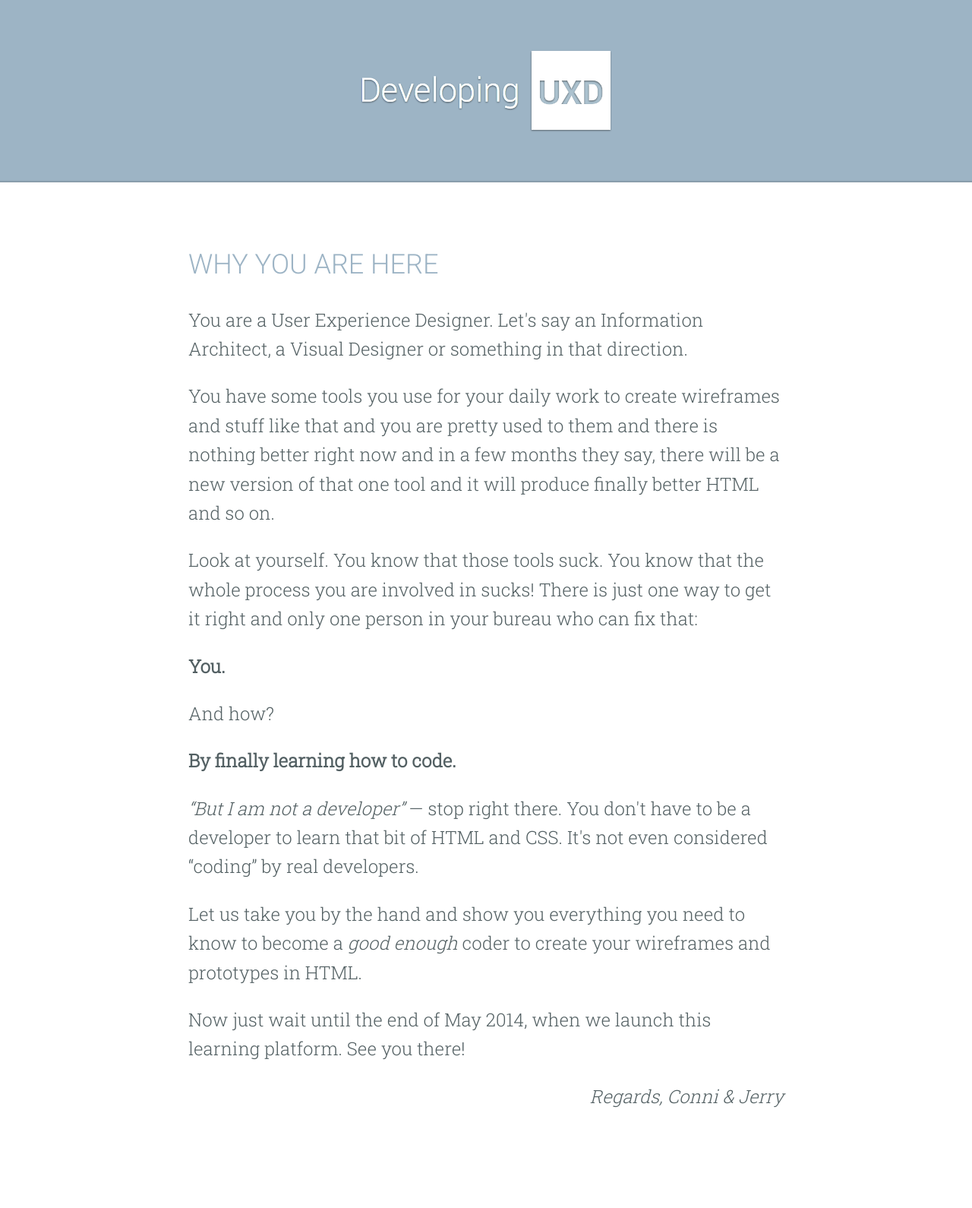
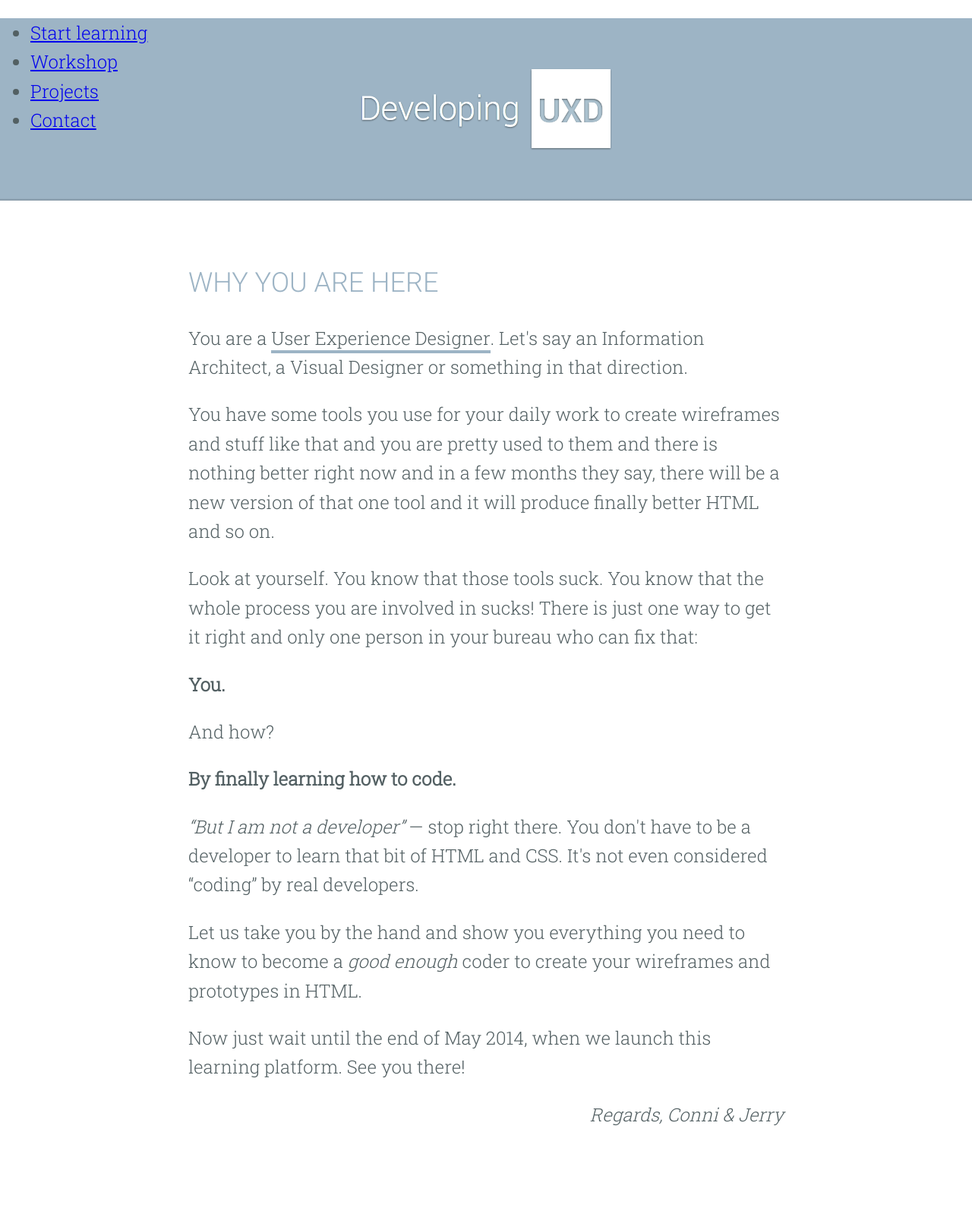
Before and after one commit to developinguxd/developinguxd.github.io, a Jekyll site: the page built from index.html, in a window 1280 px wide. Shown: the whole page at 76% size. Built offline with Jekyll 4.4.1, drawn with Linux system fonts in a browser that asks for light colours; nearby versions of some CDN libraries; before the commit the page ends 1566 px from its top, so only the background shows below that.

Commit message:
Add nav markup

```diff
--- a/_assets/stylesheets/components/_article.scss
+++ b/_assets/stylesheets/components/_article.scss
@@ -1,4 +1,4 @@
-@import "../colors";
+@import "component-imports";
 
 .article {
   padding-bottom: 80px;
--- a/_assets/stylesheets/components/_header.scss
+++ b/_assets/stylesheets/components/_header.scss
@@ -1,4 +1,4 @@
-@import "_component-imports";
+@import "component-imports";
 
 .header {
   background-color: $primary;
--- a/_includes/_header.html
+++ b/_includes/_header.html
@@ -1,3 +1,4 @@
 <header class="header">
   <img class="header-logo" src="assets/images/logo@2x.png"alt="{{ page.title }}" title="{{ page.title }}">
+  {% include _nav.html %}
 </header>
--- /dev/null
+++ b/_includes/_nav.html
@@ -0,0 +1,8 @@
+<nav class="nav">
+  <ul>
+    <li><a href="#" class="nav-link">Start learning</a></li>
+    <li><a href="#" class="nav-link">Workshop</a></li>
+    <li><a href="#" class="nav-link">Projects</a></li>
+    <li><a href="#" class="nav-link">Contact</a></li>
+  </ul>
+</nav>
--- a/assets/stylesheets/app.css
+++ b/assets/stylesheets/app.css
@@ -546,6 +546,28 @@ body {
   -moz-box-sizing: border-box;
   box-sizing: border-box; }
 
+.link {
+  position: relative;
+  text-decoration: none; }
+  .link:after {
+    background-color: #9db4c5;
+    content: "";
+    height: 4px;
+    left: 0;
+    bottom: -4px;
+    position: absolute;
+    -webkit-transition: height 0.1s ease-in-out;
+    transition: height 0.1s ease-in-out;
+    width: 100%;
+    z-index: -1; }
+  .link:link, .link:visited {
+    color: inherit; }
+  .link:hover {
+    color: #fff; }
+    .link:hover:after {
+      height: 100%;
+      padding-top: 3px; }
+
 .small-shadow--bottom, .header:after {
   background-image: -webkit-linear-gradient(270deg, transparent 0%, rgba(0, 0, 0, 0.2) 100%);
   background-image: linear-gradient(-180deg, transparent 0%, rgba(0, 0, 0, 0.2) 100%); }
@@ -615,6 +637,46 @@ body {
     .header-logo {
       width: 100%; } }
 
+/* fonts */
+.t-nav, body {
+  font-family: 'Roboto Slab', 'serif'; }
+
+.t-sans, .main-headline {
+  font-family: 'Roboto', 'sans-serif'; }
+
+.main-headline {
+  color: #9db4c5;
+  text-transform: uppercase;
+  font-weight: lighter;
+  font-size: 36px; }
+
+/* breakpoints */
+.container {
+  max-width: 880px;
+  margin: 0 auto; }
+
+.page {
+  max-width: 100%;
+  margin-left: auto;
+  margin-right: auto;
+  -moz-box-sizing: border-box;
+  -webkit-box-sizing: border-box;
+  box-sizing: border-box;
+  width: 100%;
+  float: left;
+  padding-left: 0.83333%;
+  padding-right: 0.83333%;
+  padding-left: 0.5em;
+  padding-right: 0.5em; }
+  .page::after {
+    content: " ";
+    display: block;
+    clear: both; }
+  @media (min-width: 480px) {
+    .page {
+      padding-left: 2em;
+      padding-right: 2em; } }
+
 .article {
   padding-bottom: 80px; }
   .article > h1 {
--- a/index.html
+++ b/index.html
@@ -4,7 +4,7 @@ title: Developing User Experience Design
 ---
 <article class="article page">
   <h1 class="main-headline">Why you are here</h1>
-  <p>You are a User Experience Designer. Let's say an Information Architect, a Visual Designer or something in that direction.</p>
+  <p>You are a <a class="link" href="http://en.wikipedia.org/wiki/User_experience_design" target="_blank">User Experience Designer</a>. Let's say an Information Architect, a Visual Designer or something in that direction.</p>
 
   <p>You have some tools you use for your daily work to create wireframes and stuff like that and you are pretty used to them and there is nothing better right now and in a few months they say, there will be a new version of that one tool and it will produce finally better HTML and so on.</p>
 
```
Also changed, not shown: _assets/stylesheets/_base.scss (+30 -0 lines), _assets/stylesheets/components/_component-imports.scss (renamed from _assets/stylesheets/components/__component-imports.scss), 2 other files.
